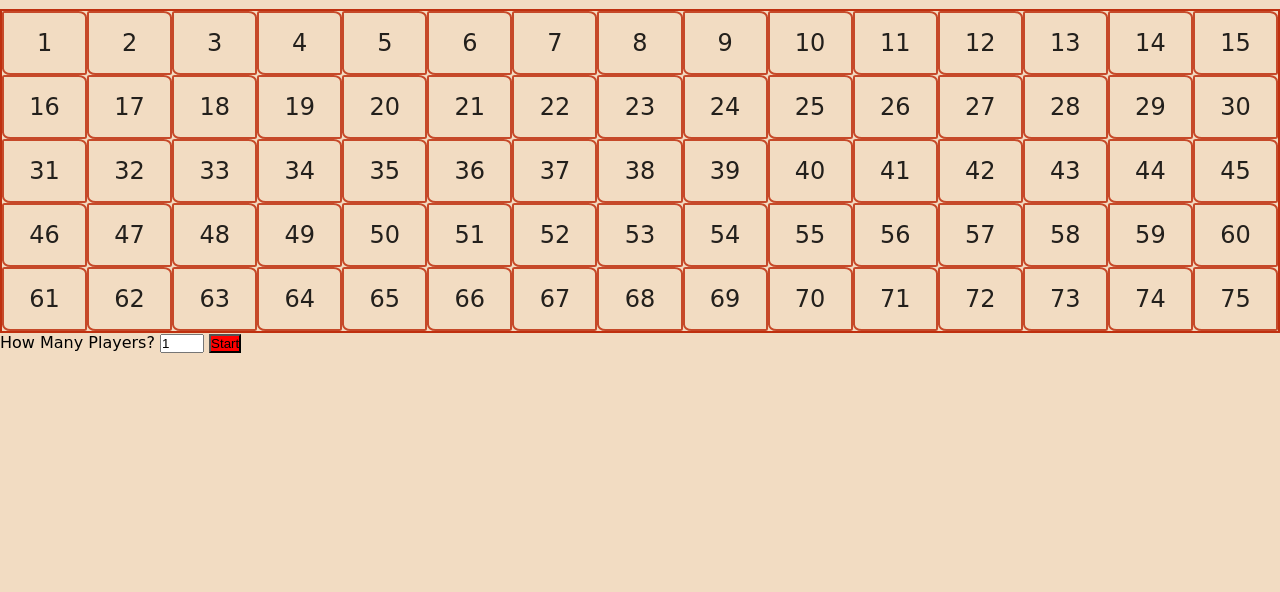
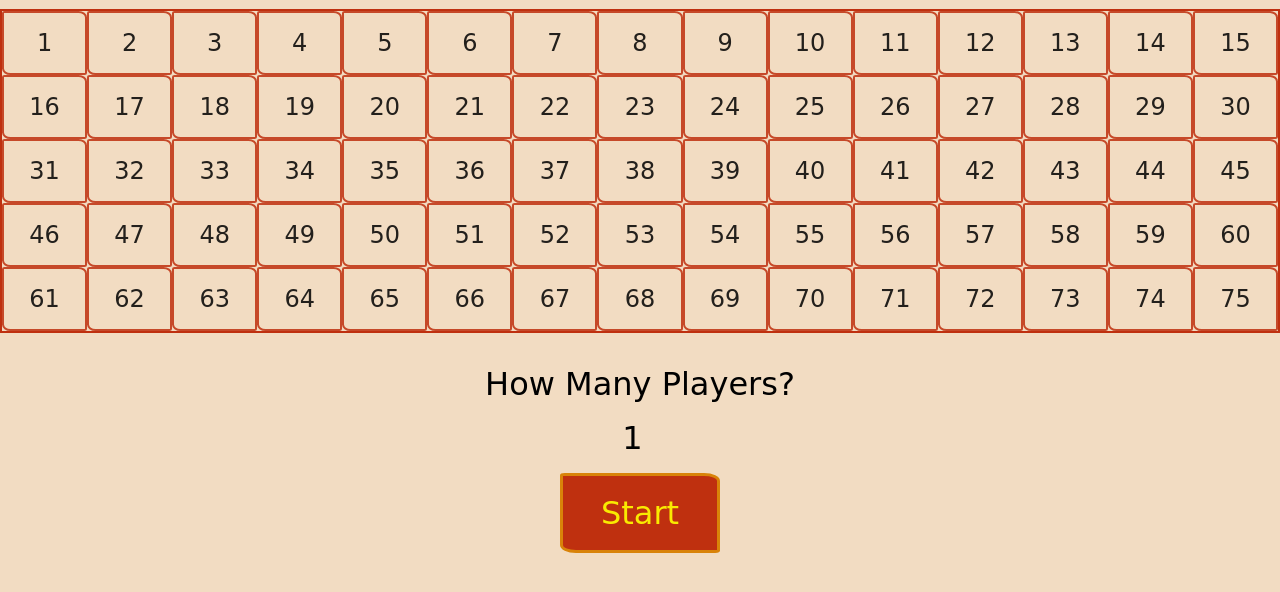
Before and after one commit to ma-gin/bingo-game, a plain HTML site: page index.html in a window 1280 px wide. Shown: the part 124-716 px from the top of the page. Drawn offline with Linux system fonts and the light colour scheme; a web font is replaced by a local one.

Commit message:
Add game functionality

```diff
--- a/index.html
+++ b/index.html
@@ -11,11 +11,16 @@
 </head>
 <body>
     <h1 class="title">Bingo</h1>
-    <button onclick="clickPlay()" id="play-button" class="hide">PLAY</button>
+    <div class="block">
+        <button onclick="clickPlay()" id="play-button" class="hide">PLAY</button>
+    </div>
     <main id="bingo-board-container"></main>
     <div id="start-div">
-        <label for="players">How Many Players?</label>
-        <input type="number" id="players" name="players" min="1" max="5" value="1" placeholder="1">
-    <button id="start-button" onclick="startGame()">Start</button>
+        <div>
+            <label for="players">How Many Players?</label>
+            <input type="number" id="players" name="players" min="1" max="5" value="1" placeholder="1">
+            <button id="start-button" onclick="startGame()">Start</button>
+        </div>
+    </div>
 </body>
 </html>
--- a/main.js
+++ b/main.js
@@ -49,16 +49,13 @@ const clickPlay = () =>{
         const testCell = allCells[i]
         if (testCell.innerText === winner){
             testCell.classList.add("winningNumber")}}
+    const playerBoard = document.querySelectorAll("#player-board .player-cell")
     for (let i = 0; i < parseInt(playerAmount); i++ ){
-        const playerBoard = document.querySelectorAll(".player-section #player-board div")
-        console.log(playerBoard)
-//         for (let j = 0; j < playerBoard.length; i++){
-//         const checkCell = playerBoard[j]
-//             if (checkCell.innerText === winner){
-//                 checkCell.classList.add("winningNumber")
-// }}
-}}}
-
+        for (let j = 0; j < playerBoard.length; j++){
+            const checkCell = playerBoard[j].innerText
+            if (playerBoard[j].innerText === winner){
+                playerBoard[j].classList.add("winningNumber")
+}}}}}
 
 const playerNumberCell = (arr) =>{ //output a number between 1 and 76 x amount of times without repeating the number
     const randomIndex = Math.floor(Math.random() * arr.length)
--- a/style.css
+++ b/style.css
@@ -3,12 +3,12 @@
     margin: 0;
     padding: 0;
     box-sizing: border-box;
+    font-family: 'Fuzzy Bubbles', cursive;
 }
 body{
     background-color: #F2DCC2;
     max-width: 1400px;
     margin: 0 auto;
-    font-family: 'Fuzzy Bubbles', cursive;
 }
 h1{
     color: #BF300F;;
@@ -24,27 +24,40 @@ h1{
     grid-template-columns: repeat(15, 1fr);
     border: 2px solid #BF300F;
 }
-#play-button{
-    /* display: block; */
-    font-family: 'Fuzzy Bubbles', cursive;
+button{
     font-size: xx-large;
     border: 3px solid rgba(255, 255, 0, 0.4);
     border-radius:  3% 10% 3% 10%;
-    margin: 0.5rem auto 1rem auto;
     width: 10rem;
+    margin-bottom: 1rem;
+    max-width: 50%;
     height: 5rem;
     background-color: #BF300F;
     color: rgba(255, 255, 0, 0.9);
 }
-#play-button:hover{
+button:hover{
     opacity: 0.85;
 }
-#play-button:active{
+button:active{
     opacity: 0.4;
 }
-#start-button{
-    background-color: red;
+input{
+    width: 50px;
+    font-size: xx-large;
+    text-align: center;
+    background: none;
+    border: none;
 }
+/* input[type=number] {
+    -moz-appearance: textfield;
+    appearance: textfield;
+    margin: 0;
+}
+input[type=number]::-webkit-inner-spin-button,
+input[type=number]::-webkit-outer-spin-button {
+      -webkit-appearance: none;
+      margin: 0;
+} */
 .cell{
     border-radius: 3% 10% 3% 10%;
     display: inline-block;
@@ -95,5 +108,20 @@ h1{
 .hide{
     display: none;
 }
-
-/* if display property is set and I add a class with another display property it does not override it */
+.block{
+    display: flex;
+    justify-content: center;
+}
+#start-div div{
+    display: flex;
+    flex-direction: column;
+    justify-content: center;
+    align-items: center;
+    font-size: xx-large;
+}
+#start-div div label{
+    margin-top: 2rem;
+}
+#start-div div input{
+    margin: 1rem;
+}
```
